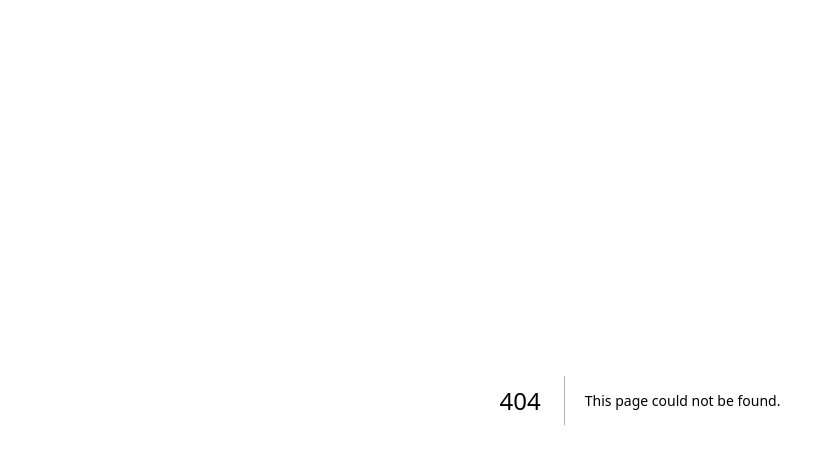
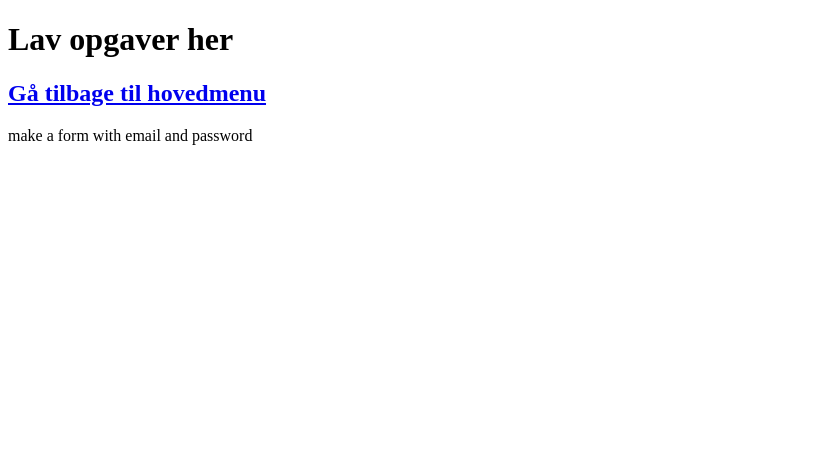
Before and after one commit to AdvancingHermit/DDU_Adeptus, a Next.js app: page /opgaver in a window 1280 px wide. Before the commit this address had no page. Shown: the top 464 px of the page, without its empty margins (0-835 px from the left). Built offline with nearby package versions, Linux system fonts and the light colour scheme.

Commit message:
Kan Indsætte brugere fra frontend

```diff
--- /dev/null
+++ b/pages/opgaver.js
@@ -0,0 +1,14 @@
+import Link from 'next/link';
+
+export default function Opgaver() {
+  return (
+    <>
+      <h1>Lav opgaver her</h1>
+      <h2>
+        <Link href="/">Gå tilbage til hovedmenu</Link>
+      </h2>
+      make a form with email and password
+
+    </>
+  );
+}
```
